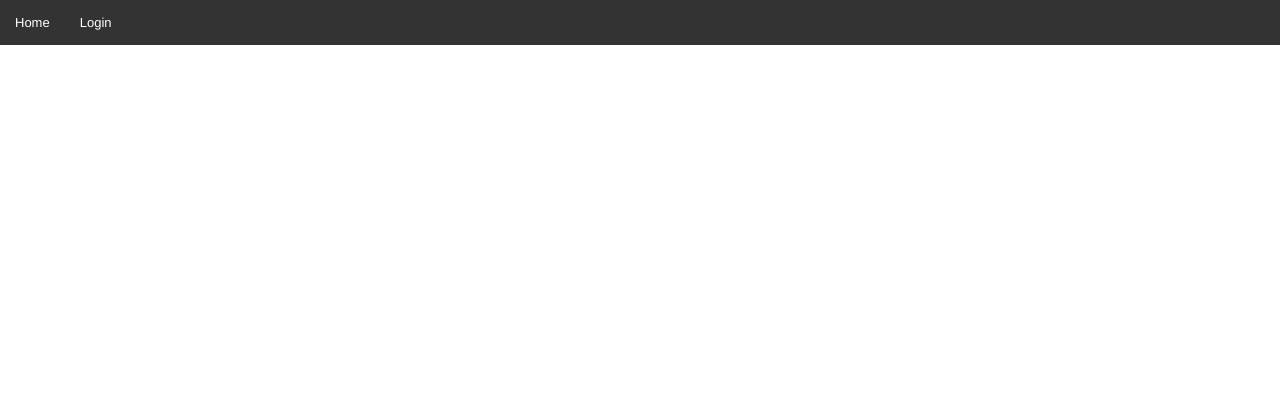
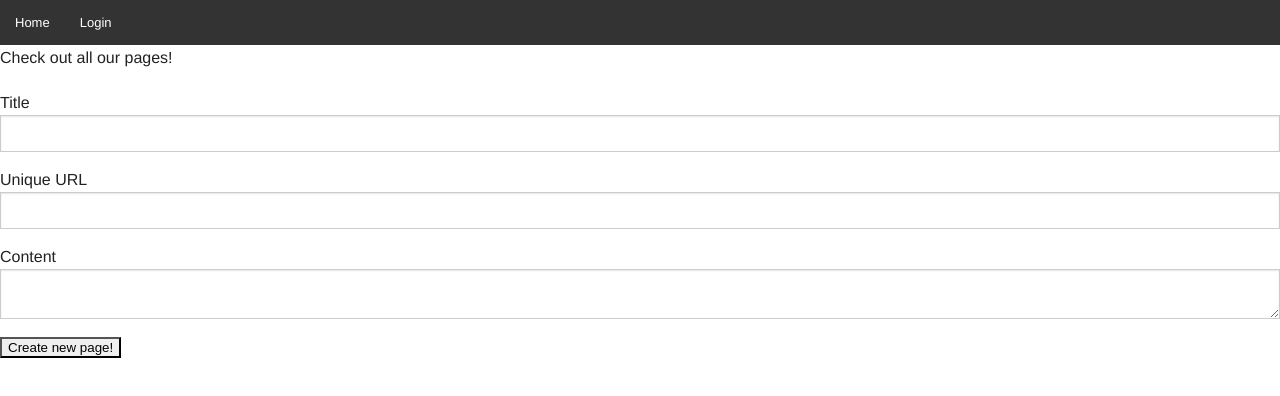
Before and after one commit to rvanderheyde/WikiLab, a website: page views/main.html in a window 1280 px wide. Drawn offline with nearby package versions, Linux system fonts and the light colour scheme; files that its build step writes are made by us from their sources; no server answers; files whose address does not match are found by name.

Commit message:
added some content to main.html

```diff
--- a/views/main.html
+++ b/views/main.html
@@ -24,5 +24,16 @@
   			</ul>
   		</section>
   	</nav>
+    <div id='links' ng-controller="LinkController as link">
+      <p>Check out all our pages!</p>
+    </div>
+    <div>
+      <form id='new_page'>
+        Title <input type='text' name='title'>
+        Unique URL <input type='text' name='url'>
+        Content <textarea name='textarea'></textarea>
+        <input type='submit' value='Create new page!'>
+      </form>
+    </div>
   </body>
 </html>
```
